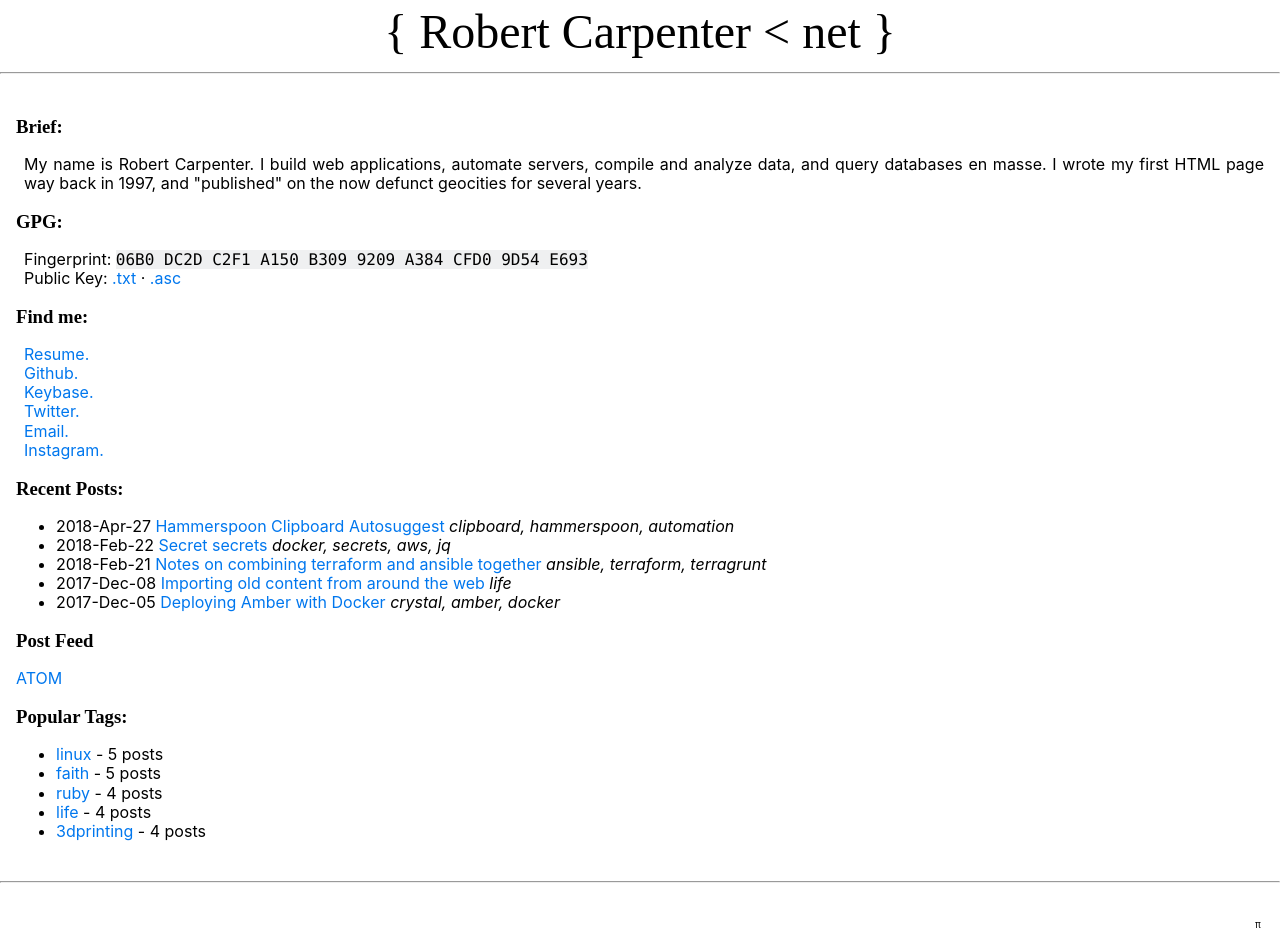
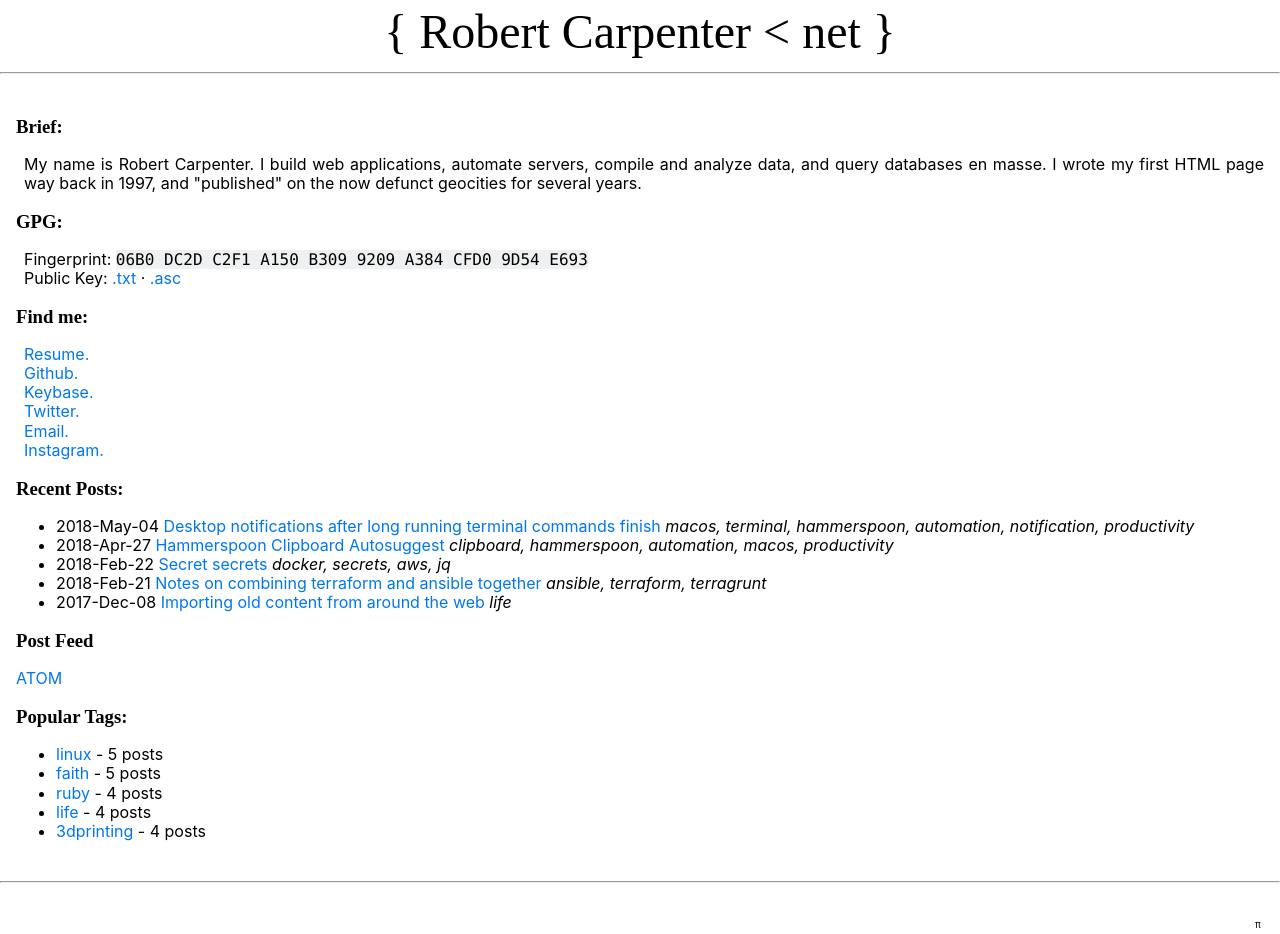
Before and after one commit to robacarp/website, a Jekyll site: the page built from index.html, in a window 1280 px wide. Built offline with Jekyll 4.4.1, drawn with Linux system fonts in a browser that asks for light colours; some of the changed lines change nothing that is shown.

Commit message:
post about terminal notifications for long running commands

```diff
--- a/_posts/2018/2018-04-27-hammerspoon_clipboard_monitor.md
+++ b/_posts/2018/2018-04-27-hammerspoon_clipboard_monitor.md
@@ -1,7 +1,7 @@
 ---
 layout: post
 title: Hammerspoon Clipboard Autosuggest
-tags: clipboard hammerspoon automation
+tags: clipboard hammerspoon automation macos productivity
 date: 2018-04-27 17:52:39
 guid: abe77a00-1b1a-44f7-8064-fee39bd889e0
 ---
@@ -14,7 +14,7 @@
 
 When all you really need to _get to the product_ is: `https://www.amazon.com/gp/product/B0196I9O3A`. From over 300 characters down to less than 50. About an 85% reduction in characters, and much less likely to wrap around a terminal window.
 
-<img src="/images/ClipboardWatcher.spoon-2018-04-27 18-02-35.png">
+<img src="/images/posts/2018/ClipboardWatcher.spoon-2018-04-27 18-02-35.png">
 
 I've had hammerspoon installed for years and don't do _much_ with it, partially because I'm just frustrated with Lua for being so minimalistic that I have to [scour a score of string.split implementations](http://lua-users.org/wiki/SplitJoin) to perform simple tasks.
 
--- /dev/null
+++ b/_posts/2018/2018-05-04-terminal_long_running_command_notifications_with_hammerspoon.md
@@ -0,0 +1,147 @@
+---
+layout: post
+title: Desktop notifications after long running terminal commands finish
+tags: macos terminal hammerspoon automation notification productivity
+date: 2018-05-04 19:41:35
+guid: 5a5c0790-aa31-4152-a01b-9d6101637b56
+---
+
+When working with terminal utilities like Terraform and Ansible, sometimes the commands take several _minutes_ to finish. For example, creating an RDS instance in us-east-1 takes about 15 minutes. I can't stand simply sitting and staring at the intermittent messages terraform produces so I go do something else while it runs. I remember to check back at first, but after a couple minutes it's out of mind and I end up not finding the finished task for an extra 20 minutes.
+
+This is how I wired up macOS terminal.app to send a system notification when a long running command finishes:
+
+<img src="/images/posts/2018/TerminalNotification-2018-05-04 19-37-37.png">
+
+### Prerequisites
+
+- Fish shell
+- Hammerspoon
+
+### Fish config
+
+    #
+    # Functions which reside in config.fish and tap into fish shell system hooks
+    # To enable automatic alert, run `set -U _long_command_finished_notification true`
+    #
+
+    function exec_start --on-event fish_preexec -d "Starts the execution clock of a process"
+      set -g _exec_start (date +%s)
+    end
+
+    function exec_end --on-event fish_postexec -d "Stop the execution clock of a process and set _exec_delta"
+      set -g _exec_delta (math (date +%s) - $_exec_start)
+      set -e -g _exec_start
+      set -g _formatted_time (decode_time $_exec_delta)
+    end
+
+    function auto_alert --on-event fish_postexec -d "Check the execution delta and send an alert on long running commands"
+      if test "$_long_command_finished_notification" != true
+        return
+      end
+
+      if test $_exec_delta -gt 12
+        set -l first_word (string split -m 1 " " "$argv[1]")[1]
+        alert -m "$first_word command finished ($_formatted_time)"
+      end
+    end
+
+These functions have been slightly edited. The originals are available [in my dotfiles](https://github.com/robacarp/config_files/blob/450041504c098713dad37bb6ff852bb982fdc6cf/.config/fish/config.fish#L8-L29).
+
+### Fish functions
+
+    #
+    # Fish functions which reside in .config/fish/functions and are used as part of
+    # the functions triggered by fish events.
+    #
+
+    # ~/.config/fish/functions/alert.fish
+    function alert -d "Send a request to hammerspoon for a system notification"
+      argparse --name alert 'm/message=' 't/timeout=' -- $argv or return
+      open -g "hammerspoon://task_completed?message=$_flag_message&timeout=$_flag_timeout"
+    end
+
+    # ~/.config/fish/functions/decode_time.fish
+    function decode_time -d "Converts a unix timestamp delta into d:hh:mm:ss"
+      # ported from / inspired by https://github.com/thcipriani/dotfiles/blob/3c2d75bc31865d97b36723351f9a8e1722a17d1b/bash_prompt#L97
+      set -l seconds $argv[1]
+      set -l days (math $seconds / 86400)
+      set -l hours (math "$seconds / 3600 % 24")
+      set -l minutes (math "$seconds / 60 % 60")
+      set -l seconds (math "$seconds % 60")
+
+      set -l sent_days 0
+      set -l sent_hours 0
+      set -l sent_minutes 0
+      set -l printable ''
+
+
+      if test $days -gt 0
+        set printable $printable{$days}d
+        set sent_days 1
+      end
+
+      if test $hours -gt 0 -o $sent_days -gt 0
+        test $sent_days -gt 0; and set printable $printable{' '}
+        set printable $printable{$hours}h
+        set sent_hours 1
+      end
+
+      if test $minutes -gt 0 -o $sent_hours -gt 0
+        test $sent_hours -gt 0; and set printable $printable{' '}
+        set printable $printable{$minutes}m
+        set sent_minutes 1
+      end
+
+      test $sent_minutes -gt 0; and set printable $printable{' '}
+      echo $printable{$seconds}s
+    end
+
+In my dotfiles: [decode_time](https://github.com/robacarp/config_files/blob/c96fae53a4fc3447692ab78d702fda0a94f8788c/.config/fish/functions/decode_time.fish) and [alert](https://github.com/robacarp/config_files/blob/c96fae53a4fc3447692ab78d702fda0a94f8788c/.config/fish/functions/alert.fish)
+
+### Hammerspoon config
+
+    -- ~/.hammerspoon/init.lua
+    hs.urlevent.bind("task_completed", function(eventName, params)
+      local message = params['message']
+      local timeout = tonumber(params['timeout'])
+
+      if not message or message:len() == 0 then
+        message = "Long running command completed"
+      end
+
+      if not timeout then
+        timeout = 11
+      end
+
+      local notification = hs.notify.new(function() end,
+        {
+          autoWithdraw = true,
+          title = "Terminal Notification",
+          informativeText = message,
+          hasActionButton = false
+        }
+      )
+      notification:send()
+
+      if timeout > 0 then
+        hs.timer.doAfter(timeout, function()
+          notification:withdraw()
+        end)
+      end
+    end)
+
+This function [in my dotfiles](https://github.com/robacarp/config_files/blob/450041504c098713dad37bb6ff852bb982fdc6cf/.hammerspoon/init.lua#L62-L89).
+
+### More information
+
+The [entire patch adding this feature to my dotfiles](https://github.com/robacarp/config_files/compare/a16299b199c1dce7bebe492637cb741063090a65...450041504c098713dad37bb6ff852bb982fdc6cf)
+
+Fish shell documentation:
+- [functions](http://fishshell.com/docs/current/tutorial.html#tut_functions)
+- a little more about [events handlers](http://fishshell.com/docs/current/index.html#event)
+- [universal variables](http://fishshell.com/docs/current/commands.html#set) in fish (find `--universal` on page)
+
+Hammerspoon documentation:
+
+- [notifications](http://www.hammerspoon.org/docs/hs.notify.html)
+- [responding to a url event](http://www.hammerspoon.org/docs/hs.urlevent.html)
```
Also changed, not shown: _drafts/terminal_long_running_command_notifications_with_hammerspoon.md (deleted), images/posts/2018/ClipboardWatcher.spoon-2018-04-27 18-02-35.png (renamed from images/ClipboardWatcher.spoon-2018-04-27 18-02-35.png), images/posts/2018/TerminalNotification-2018-05-04 19-37-37.png (added).
